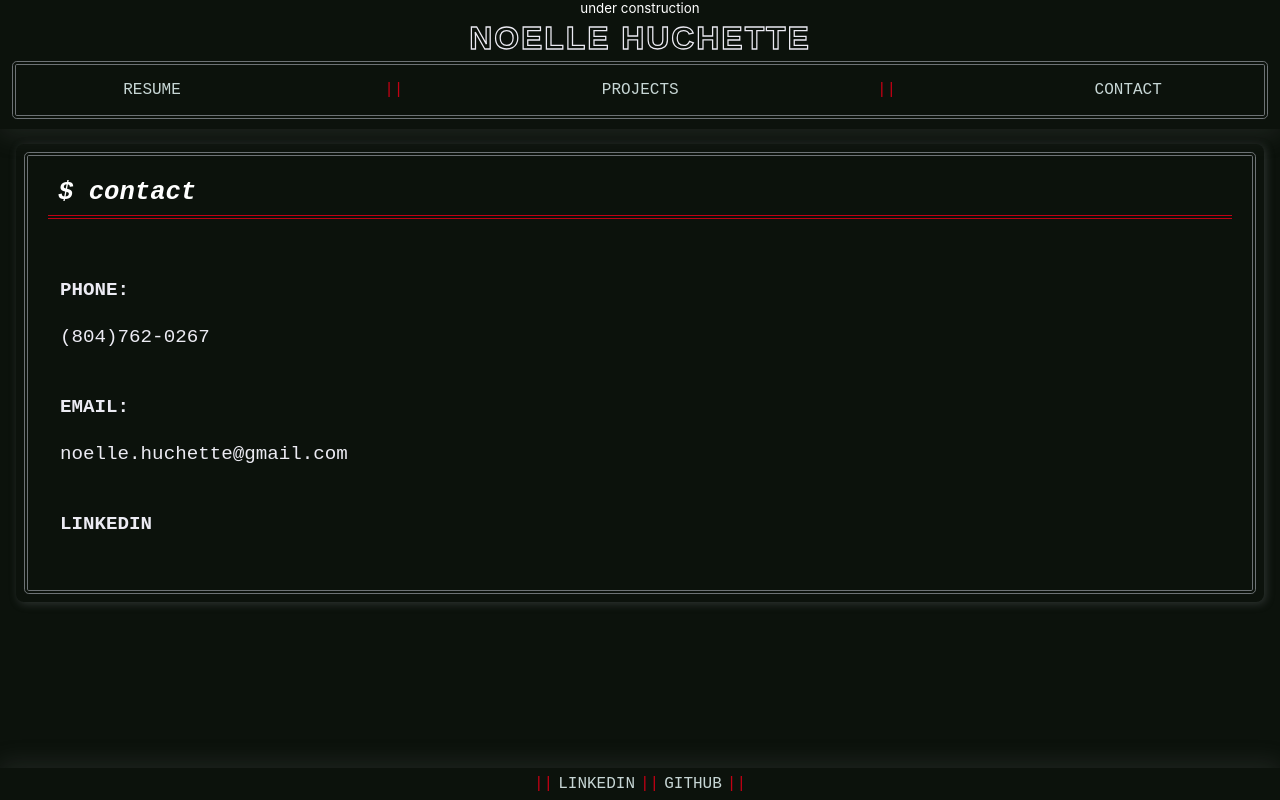
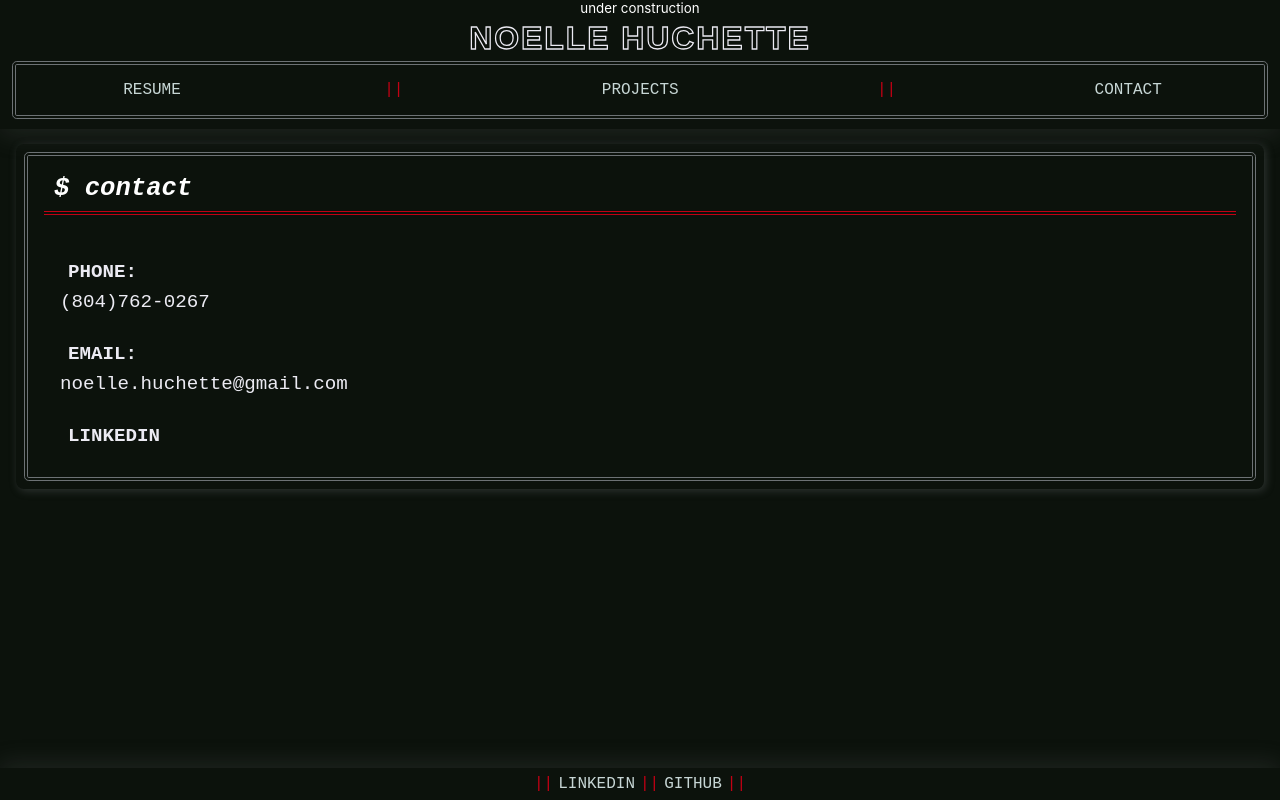
Before and after one commit to noellehuchette/portfolio, a React (Create React App) app: page /contact in a window 1280 px wide. Built offline with nearby package versions, Linux system fonts and the light colour scheme.

Commit message:
simple styling on contact/project pages

```diff
--- a/src/client/components/Contact/style.css
+++ b/src/client/components/Contact/style.css
@@ -3,14 +3,13 @@
   margin: 1rem;
   display: flex;
   flex-direction: column;
-  gap: 1rem;
   border-radius: 0.5rem;
   box-shadow: 2px 2px 8px rgba(109, 114, 117, 0.35);
 }
 
 .block-title h3 {
   font-size: 1.6rem;
-  margin: 12px;
+  margin: 1rem;
   padding: 2px 10px 8px 10px;
   font-style: oblique;
   border-bottom: double 0.3rem
@@ -31,12 +30,15 @@
 .block-content {
   border-radius: 0.3rem;
   margin: 0.5rem;
-  padding: 0.5rem;
   display: flex;
   flex-direction: column;
   border: double 0.3rem #6D7275;
 }
 
 .contact-item {
-  margin: 0 1.5rem;
+  margin: 0 2rem;
 }
+
+.contact-item h4 {
+  margin: 0.5rem;
+}
```
